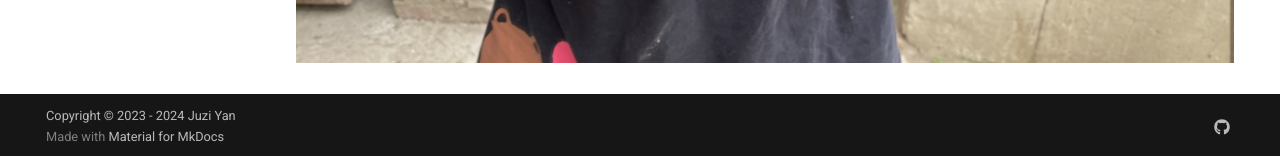
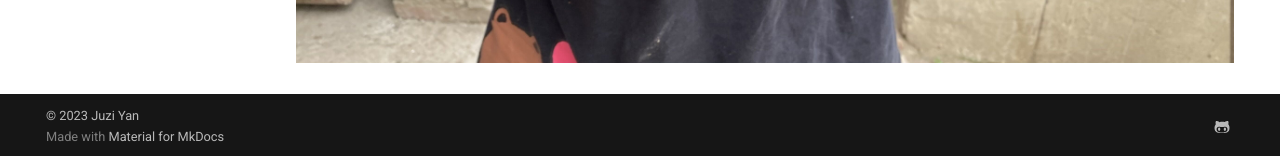
Before and after one commit to EWYan/juzidaxia, an MkDocs documentation site: the page built from docs/index.md, in a window 1280 px wide and 1135 px high. Shown: the part 976-1132 px from the top of the window. Built offline with MkDocs 1.6.1 and Material for MkDocs 9.7.7, drawn with Linux system fonts in a browser that asks for light colours.

Commit message:
updae yml

```diff
--- a/mkdocs.yml
+++ b/mkdocs.yml
@@ -45,14 +45,30 @@
 
 extra:
     social:
-        - icon: fontawesome/brands/github
+        - icon: fontawesome/brands/github-alt
           link: https://github.com/EWYan
           name: Juzi's github
-copyright: Copyright &copy; 2023 - 2024 Juzi Yan
 
+markdown_extensions:
+  - pymdownx.highlight:
+      anchor_linenums: true
+  - pymdownx.inlinehilite
+  - pymdownx.snippets
+  - admonition
+  - pymdownx.arithmatex:
+      generic: true
+  - footnotes
+  - pymdownx.details
+  - pymdownx.superfences
+  - pymdownx.mark
+  - attr_list
 
 nav:
     - Home: index.md
     - 技术:
         - tricore context: tech/context_switch.md
     - 关于我: about.md
+
+
+copyright: |
+  &copy; 2023 <a href="https://github.com/EWYan"  target="_blank" rel="noopener">Juzi Yan</a>
```
